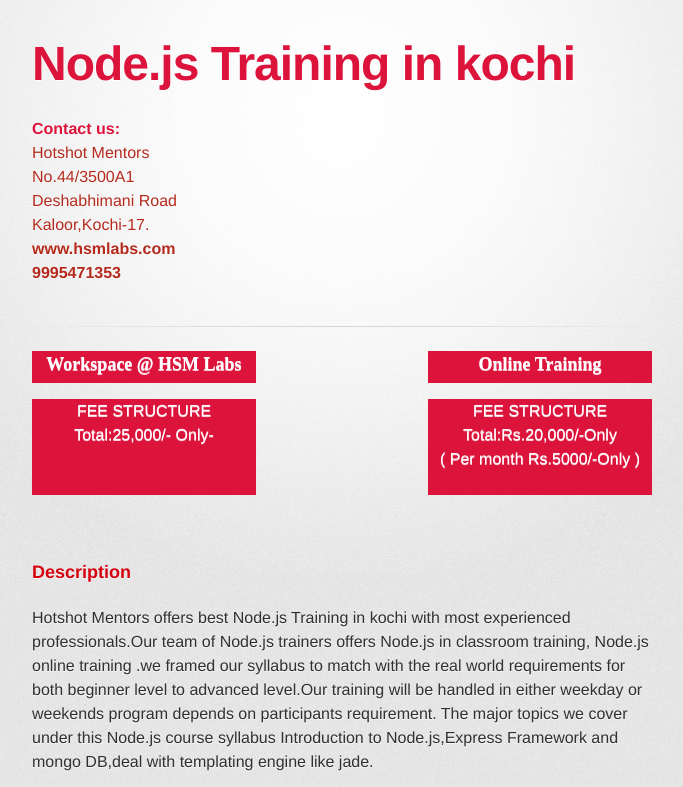
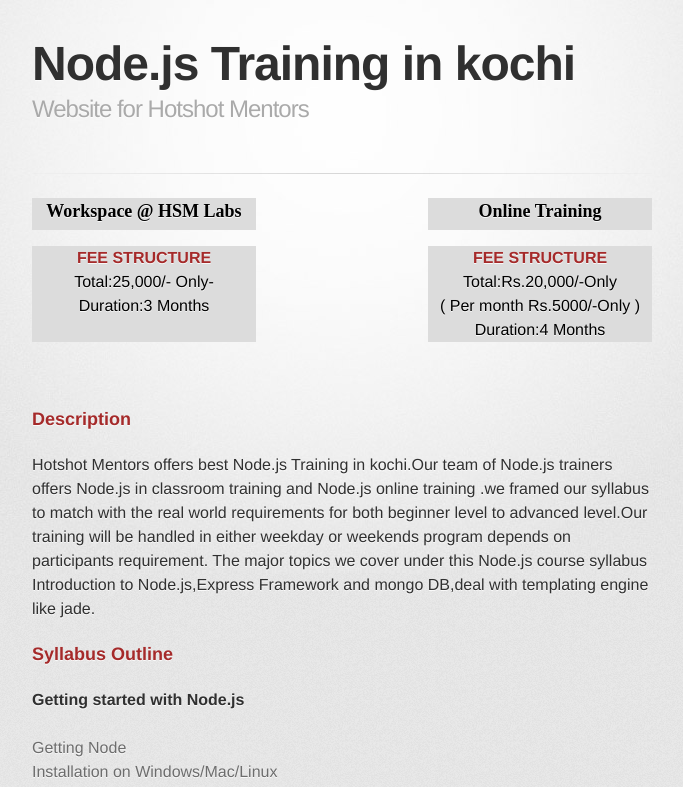
Before and after one commit to hotshotmentors/Nodejs-training-in-kochi.github.io, a plain HTML site: page index.html in a window 1280 px wide. Shown: the top 787 px of the page, without its empty margins (298-981 px from the left). Drawn offline with Linux system fonts and the light colour scheme; a web font is replaced by a local one.

Commit message:
New Changes added .

```diff
--- a/index.html
+++ b/index.html
@@ -17,48 +17,42 @@
     <div id="container">
       <div class="inner">
 
-        <header>
-          <h1 style="color:crimson;">Node.js Training in kochi</h1>
-         <br>
+        <header><h1 style="font-family:'Helvetica Neue', Helvetica, Arial, serif">Node.js Training in kochi</h1>
+            <h2>Website for Hotshot Mentors</h2>
+            </header>
+          <hr>
 
-            <h4 style="color: crimson"> Contact us:</h4>
-            <h5  style="color: #b52a1d">Hotshot Mentors</h5>
-            <h5  style="color: #b52a1d" >No.44/3500A1</h5>
-            <h5  style="color: #b52a1d" >Deshabhimani Road</h5>
-            <h5  style="color: #b52a1d">Kaloor,Kochi-17.</h5>
-            <h4 style="color: #b52a1d"> www.hsmlabs.com </h4>
-            <h4  style="color: #b52a1d"> 9995471353 </h4>
-        </header>
+          <section id="main_content"></section>
 
-        <hr>
 
-                  <section id="main_content">
 
 
             <div class="c1 inner" style="height: 10em">
                 <div class="a1" style="width: 310px;height: 8em;float: left">
-                    <div class="b1" style="width: 14em;background-color: crimson;height: 2em;float: left;color: white;text-align: center">
-<h3 style="color: white;font-family: initial;">Workspace @ HSM Labs</h3>
+                    <div class="b1" style="width: 14em;background-color: gainsboro;height: 2em;float: left;color: black;text-align: center">
+<h3 style="color: black;font-family: initial;">Workspace @ HSM Labs</h3>
                     </div>
-                    <div class="b2" style="width: 14em;height: 6em;float: left;margin-top: 1em;text-align: center;background-color: crimson;color: white">
-<h5 style="color: white">FEE STRUCTURE</h5>
+                    <div class="b2" style="width: 14em;height: 6em;float: left;margin-top: 1em;text-align: center;background-color: gainsboro;color: black">
+<h4 style="color: brown">FEE STRUCTURE</h4>
 
-                        <h5 style="color: white">Total:25,000/- Only-</h5>
+                        <h5 style="color: black">Total:25,000/- Only-</h5>
+                        <h5 style="color: black">Duration:3 Months</h5>
 
 
                     </div>
                 </div>
                 <div class="a2" style="width: 310px;height: 8em;float: right">
-                    <div class="c1" style="width: 14em;background-color: crimson;height: 2em;float: right;text-align: center">
-                        <h3 style="color: white;font-family: initial;">Online Training</h3>
+                    <div class="c1" style="width: 14em;background-color: gainsboro;height: 2em;float: right;text-align: center">
+                        <h3 style="color: black;font-family: initial;">Online Training</h3>
                     </div>
-                    <div class="c2" style="width: 14em;background-color: crimson;height: 6em;float: right;margin-top: 1em;text-align: center">
+                    <div class="c2" style="width: 14em;background-color: gainsboro;height: 6em;float: right;margin-top: 1em;text-align: center">
 
-                        <h5 style="color: white">FEE STRUCTURE</h5>
+                        <h4 style="color: brown">FEE STRUCTURE</h4>
 
-                        <h5 style="color: white">Total:Rs.20,000/-Only</h5>
+                        <h5 style="color: black">Total:Rs.20,000/-Only</h5>
 
-                        <h5 style="color: white">( Per month Rs.5000/-Only )</h5>
+                        <h5 style="color: black">( Per month Rs.5000/-Only )</h5>
+                        <h5 style="color: black">Duration:4 Months</h5>
                     </div>
                 </div>
             </div>
@@ -71,7 +65,7 @@
 <a id="Description" class="anchor" href="#welcome-to-github-pages" aria-hidden="true"><span class="octicon octicon-link"></span></a>Description</h3>
 
 <p>
-    <h5>Hotshot Mentors offers best Node.js Training in kochi with most experienced professionals.Our team of Node.js trainers offers Node.js in classroom training, Node.js online training
+    <h5>Hotshot Mentors offers best Node.js Training in kochi.Our team of Node.js trainers offers Node.js in classroom training and Node.js online training
                       .we framed our syllabus to match with the real world requirements for both beginner level to advanced level.Our training will be handled in either weekday or weekends
                       program depends on participants requirement.
                       The major topics we cover under this Node.js course syllabus Introduction to Node.js,Express Framework and mongo DB,deal with templating engine like jade.
@@ -228,8 +222,13 @@
           <br>
   Git using Github/Gitlab/BitBucket<br>
   Project</p>
+                      <br>
 
+                    <p><h2 style="color: black"> Contact us:</h2>
+          <h4 style="color: #b52a1d">   Hotshot Mentors,No.44/3500A1,Deshabhimani Road,Kaloor,Kochi-17.</h4>
+                      <a href="http://www.hsmlabs.com" style="color: #0086b3"><u>www.hsmlabs.com</u></a>
 
+                      <h4  style="color: #b52a1d"> 9995471353 </h4>
 
           <br>
         <footer>
--- /dev/null
+++ b/index1.html
@@ -0,0 +1,59 @@
+<!DOCTYPE html>
+<html lang="en-us">
+<head>
+    <meta charset="UTF-8">
+    <title>Nodejs-training-in-kochi.GitHub.io by leenatresamathew</title>
+    <meta name="viewport" content="width=device-width, initial-scale=1">
+    <link rel="stylesheet" type="text/css" href="stylesheets/normalize.css" media="screen">
+    <link href='https://fonts.googleapis.com/css?family=Open+Sans:400,700' rel='stylesheet' type='text/css'>
+    <link rel="stylesheet" type="text/css" href="stylesheets/stylesheet.css" media="screen">
+    <link rel="stylesheet" type="text/css" href="stylesheets/github-light.css" media="screen">
+</head>
+<body>
+<section class="page-header">
+    <h1 class="project-name">Nodejs-training-in-kochi.GitHub.io</h1>
+    <h2 class="project-tagline">website for Node.js</h2>
+    <a href="https://github.com/leenatresamathew/Nodejs-training-in-kochi.github.io" class="btn">View on GitHub</a>
+    <a href="https://github.com/leenatresamathew/Nodejs-training-in-kochi.github.io/zipball/master" class="btn">Download .zip</a>
+    <a href="https://github.com/leenatresamathew/Nodejs-training-in-kochi.github.io/tarball/master" class="btn">Download .tar.gz</a>
+</section>
+
+<section class="main-content">
+    <h3>
+        <a id="welcome-to-github-pages" class="anchor" href="#welcome-to-github-pages" aria-hidden="true"><span class="octicon octicon-link"></span></a>Welcome to GitHub Pages.</h3>
+
+    <p>This automatic page generator is the easiest way to create beautiful pages for all of your projects. Author your page content here <a href="https://guides.github.com/features/mastering-markdown/">using GitHub Flavored Markdown</a>, select a template crafted by a designer, and publish. After your page is generated, you can check out the new <code>gh-pages</code> branch locally. If you’re using GitHub Desktop, simply sync your repository and you’ll see the new branch.</p>
+
+    <h3>
+        <a id="designer-templates" class="anchor" href="#designer-templates" aria-hidden="true"><span class="octicon octicon-link"></span></a>Designer Templates</h3>
+
+    <p>We’ve crafted some handsome templates for you to use. Go ahead and click 'Continue to layouts' to browse through them. You can easily go back to edit your page before publishing. After publishing your page, you can revisit the page generator and switch to another theme. Your Page content will be preserved.</p>
+
+    <h3>
+        <a id="creating-pages-manually" class="anchor" href="#creating-pages-manually" aria-hidden="true"><span class="octicon octicon-link"></span></a>Creating pages manually</h3>
+
+    <p>If you prefer to not use the automatic generator, push a branch named <code>gh-pages</code> to your repository to create a page manually. In addition to supporting regular HTML content, GitHub Pages support Jekyll, a simple, blog aware static site generator. Jekyll makes it easy to create site-wide headers and footers without having to copy them across every page. It also offers intelligent blog support and other advanced templating features.</p>
+
+    <h3>
+        <a id="authors-and-contributors" class="anchor" href="#authors-and-contributors" aria-hidden="true"><span class="octicon octicon-link"></span></a>Authors and Contributors</h3>
+
+    <p>You can <a href="https://github.com/blog/821" class="user-mention">@mention</a> a GitHub username to generate a link to their profile. The resulting <code>&lt;a&gt;</code> element will link to the contributor’s GitHub Profile. For example: In 2007, Chris Wanstrath (<a href="https://github.com/defunkt" class="user-mention">@defunkt</a>), PJ Hyett (<a href="https://github.com/pjhyett" class="user-mention">@pjhyett</a>), and Tom Preston-Werner (<a href="https://github.com/mojombo" class="user-mention">@mojombo</a>) founded GitHub.</p>
+
+    <h3>
+        <a id="support-or-contact" class="anchor" href="#support-or-contact" aria-hidden="true"><span class="octicon octicon-link"></span></a>Support or Contact</h3>
+
+    <p>Having trouble with Pages? Check out our <a href="https://help.github.com/pages">documentation</a> or <a href="https://github.com/contact">contact support</a> and we’ll help you sort it out.</p>
+
+    <footer class="site-footer">
+        <span class="site-footer-owner"><a href="https://github.com/leenatresamathew/Nodejs-training-in-kochi.github.io">Nodejs-training-in-kochi.GitHub.io</a> is maintained by <a href="https://github.com/leenatresamathew">leenatresamathew</a>.</span>
+
+        <span class="site-footer-credits">This page was generated by <a href="https://pages.github.com">GitHub Pages</a> using the <a href="https://github.com/jasonlong/cayman-theme">Cayman theme</a> by <a href="https://twitter.com/jasonlong">Jason Long</a>.</span>
+    </footer>
+
+</section>
+
+
+</body>
+</html>
+Status API Training Shop Blog About Pricing
+© 2015 GitHub, Inc. Terms Privacy Security Contact Help
--- a/stylesheets/stylesheet.css
+++ b/stylesheets/stylesheet.css
@@ -57,10 +57,10 @@
 }
 
 a {
-  color: #d5000d;
+  color: brown;
 }
 a:hover {
-  color: #c5000c;
+  color: brown;
 }
 
 header {
@@ -255,7 +255,7 @@
   margin-bottom: 8px;
   font-size: 18px;
   font-weight: bold;
-  color: #d5000d;
+  color: brown;
 }
 
 h4 {
@@ -291,7 +291,7 @@
   padding: 0 0 0 30px;
   margin-bottom: 20px;
   font-size: 1.6em;
-  border-left: 10px solid #e9e9e9;
+  border-left: 10px solid grey;
 }
 
 ul li {
```
Also changed, not shown: node.js.html (+1 -1 lines).
